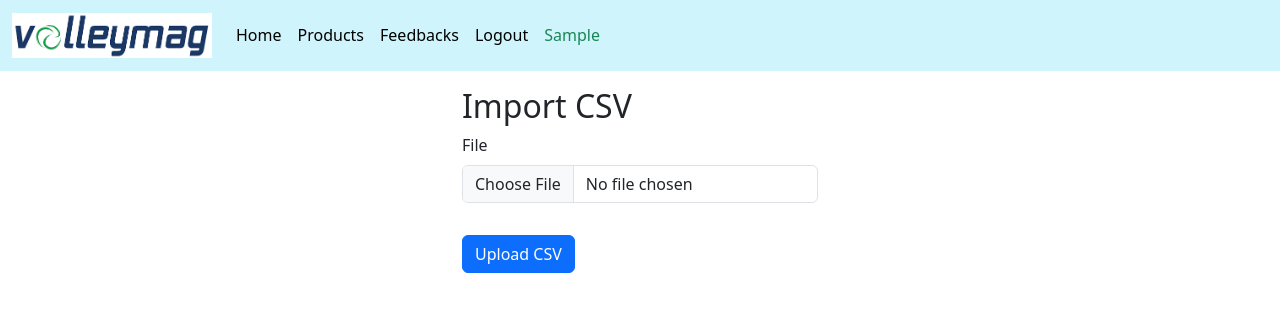
After one commit to BommelLolo/hillel_python_pro, a Django app: page /products/import-csv/ in a window 1280 px wide. The commit adds this page. Shown: the top 312 px of the page. Run offline with Django 4.2, Linux system fonts and the light colour scheme; the visitor is signed in with stand-in values (Sample User, id 1); some libraries are stand-ins or nearby versions.

Commit message:
added export csv, pdf; import csv

```diff
--- a/feedbacks/admin.py
+++ b/feedbacks/admin.py
@@ -5,4 +5,5 @@ from feedbacks.models import Feedback
 
 @admin.register(Feedback)
 class FeedbackAdmin(admin.ModelAdmin):
-    list_display = ('product', 'user', 'rating', 'text')
+    list_display = ('text', 'rating', 'user')
+    # list_display = ('product', 'user', 'rating', 'text')
--- a/products/model_forms.py
+++ b/products/model_forms.py
@@ -1,5 +1,10 @@
+import csv
+import decimal
+from io import StringIO
+
 from django import forms
 from django.core.exceptions import ValidationError
+from django.core.validators import FileExtensionValidator
 
 from products.models import Product
 
@@ -16,3 +21,34 @@ class ProductModelForm(forms.ModelForm):
         except Product.DoesNotExist:
             ...
         return self.cleaned_data['name']
+
+
+class ImportCSVForm(forms.Form):
+    file = forms.FileField(
+        validators=[FileExtensionValidator(['csv'])]
+    )
+
+    def clean_file(self):
+        csv_file = self.cleaned_data['file']
+        reader = csv.DictReader(StringIO(csv_file.read().decode('utf-8')))
+        products_list = []
+        for product in reader:
+            try:
+                products_list.append(
+                    Product(
+                        name=product['name'],
+                        description=product['description'],
+                        price=decimal.Decimal(product['price']),
+                        sku=product['sku'],
+                        is_active=product['is_active']
+                    )
+                )
+            except (KeyError, decimal.InvalidOperation) as err:
+                raise ValidationError(err)
+        if not products_list:
+            raise ValidationError('Wrong file format.')
+        return products_list
+
+    def save(self):
+        products_list = self.cleaned_data['file']
+        Product.objects.bulk_create(products_list)
--- a/products/urls.py
+++ b/products/urls.py
@@ -1,7 +1,10 @@
 from django.urls import path
 
-from products.views import ProductView
+from products.views import ProductView, export_csv, ExportToPdf, ImportCSV
 
 urlpatterns = [
-    path('', ProductView.as_view(), name='products')
+    path('', ProductView.as_view(), name='products'),
+    path('export-csv/', export_csv, name='products_to_csv'),
+    path('export-pdf/', ExportToPdf.as_view(), name='products_to_pdf'),
+    path('import-csv/', ImportCSV.as_view(), name='products_from_csv'),
 ]
--- a/products/views.py
+++ b/products/views.py
@@ -1,8 +1,16 @@
-from django.views.generic import FormView
+import csv
+import weasyprint
+
+from django.contrib.auth.decorators import login_required, user_passes_test
+from django.http import HttpResponse
+from django.template.loader import render_to_string
+from django.utils.decorators import method_decorator
+from django.views import View
+from django.views.generic import FormView, TemplateView
 from django.urls import reverse_lazy
 from django.shortcuts import render
 
-from products.model_forms import ProductModelForm
+from products.model_forms import ProductModelForm, ImportCSVForm
 from products.models import Product
 
 
@@ -26,21 +34,58 @@ class ProductView(FormView):
         context.update({'form': self.form_class})
         return context
 
-# from django.shortcuts import render
-# from products.model_forms import ProductModelForm
-# from products.models import Product
-#
-#
-# def products(request, *args, **kwargs):
-#     # 3-rd variant forms. FOR USE
-#     form = ProductModelForm
-#     if request.method == 'POST':
-#         form = form(data=request.POST, files=request.FILES)
-#         if form.is_valid():
-#             form.save()
-#     # else:
-#     #     form = form()
-#     return render(request, 'products/index.html', context={
-#         'products': Product.objects.iterator(),
-#         'form': form
-#     })
+
+def export_csv(request, *args, **kwargs):
+    headers = {
+        'Content-Type': 'text/csv',
+        'Content-Disposition': 'attachment; filename="VolleyMAG-products.csv"'
+    }
+    response = HttpResponse(headers=headers)
+    fields_name = ['name', 'description', 'sku', 'image', 'price', 'is_active']
+    writer = csv.DictWriter(response, fieldnames=fields_name)
+    writer.writeheader()
+    for product in Product.objects.iterator():
+        writer.writerow(
+            {
+                'name': product.name,
+                'description': product.description,
+                'sku': product.sku,
+                'image': product.image.name if product.image else 'no image',
+                'price': product.price,
+                'is_active': product.is_active
+            }
+        )
+    return response
+
+
+class ExportToPdf(TemplateView):
+    template_name = 'products/pdf.html'
+
+    def get(self, request, *args, **kwargs):
+        context = {'products': Product.objects.all()}
+        headers = {
+            'Content-Type': 'application/pdf',
+            'Content-Disposition': 'attachment; filename="products.pdf"'
+        }
+        html = render_to_string(
+            template_name=self.template_name,
+            context=context
+        )
+        pdf = weasyprint.HTML(string=html).write_pdf()
+        response = HttpResponse(pdf, headers=headers)
+        return response
+
+
+class ImportCSV(FormView):
+    form_class = ImportCSVForm
+    template_name = 'products/import_csv.html'
+    success_url = reverse_lazy('products')
+
+    @method_decorator(login_required)
+    @method_decorator(user_passes_test(lambda u: u.is_staff))
+    def dispatch(self, request, *args, **kwargs):
+        return super().dispatch(request, *args, **kwargs)
+
+    def form_valid(self, form):
+        form.save()
+        return super().form_valid(form)
--- a/requirements.txt
+++ b/requirements.txt
@@ -5,3 +5,4 @@ django-environ==0.10.0
 Pillow==9.4.0
 faker==18.3.1
 django-widget-tweaks==1.4.12
+weasyprint==58.1
--- a/templates/feedbacks/create.html
+++ b/templates/feedbacks/create.html
@@ -9,7 +9,7 @@
         <h2>New Feedback</h2>
         <form method="post">
             {% include 'parts/form.html' with form=form %}
-            <input type="submit" class="btn btn-primary" value="Submit">
+            <input type="submit" class="btn btn-primary" value="Save">
         </form>
     </div>
 {% endblock content %}
--- a/templates/feedbacks/index.html
+++ b/templates/feedbacks/index.html
@@ -7,7 +7,7 @@
 {% block content %}
     <div class="col-12 col-lg-6 offset-lg-3">
         <h2>Feedbacks</h2>
-        <ul class="list-group py-3" >
+        <ul class="list-group py-3">
             {% for feedback in object_list %}
                 <li class="list-group-item ">
                     <a class="d-flex justify-content-between link-dark link-underline link-underline-opacity-0"
@@ -26,5 +26,8 @@
             {% endfor %}
 
         </ul>
+        <div class="my-3 text-center">
+            <a href="{% url 'feedback_create' %}">Write your feedback</a>
+        </div>
     </div>
 {% endblock content %}
--- a/templates/main/index.html
+++ b/templates/main/index.html
@@ -43,5 +43,4 @@
             <span class="visually-hidden">Next</span>
         </button>
     </div>
-
 {% endblock content %}
--- /dev/null
+++ b/templates/products/import_csv.html
@@ -0,0 +1,16 @@
+{% extends 'base.html' %}
+
+{% block content %}
+    <div class="container py-3">
+        <div class="row">
+            <div class="col-12 col-lg-4 offset-lg-4">
+                <h2>Import CSV</h2>
+                <form method="post" enctype="multipart/form-data">
+                    {% include 'parts/form.html' %}
+                    <input class="btn btn-primary mt-3" type="submit"
+                           value="Upload CSV">
+                </form>
+            </div>
+        </div>
+    </div>
+{% endblock content %}
```
Also changed, not shown: feedbacks/models.py (+5 -5 lines), feedbacks/views.py (+19 -2 lines), templates/products/index.html (+9 -1 lines), templates/products/pdf.html (added, +20 -0 lines), feedbacks/migrations/0003_alter_feedback_rating_alter_feedback_text.py (added), feedbacks/migrations/0004_remove_feedback_product.py (added), products/migrations/0002_alter_product_categories.py (added). Lines whose indentation alone changed are shown as unchanged.
